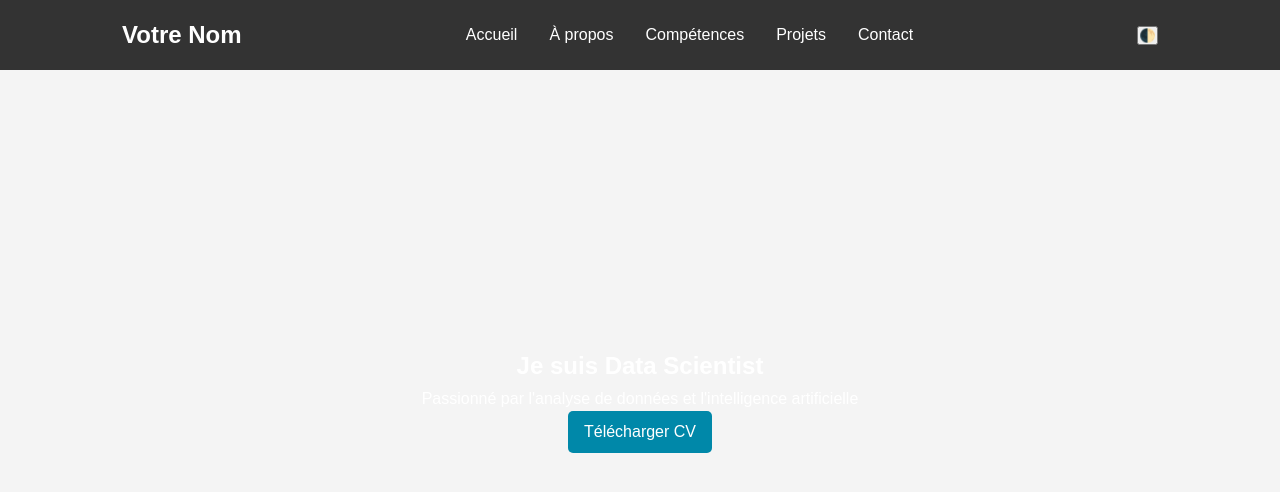
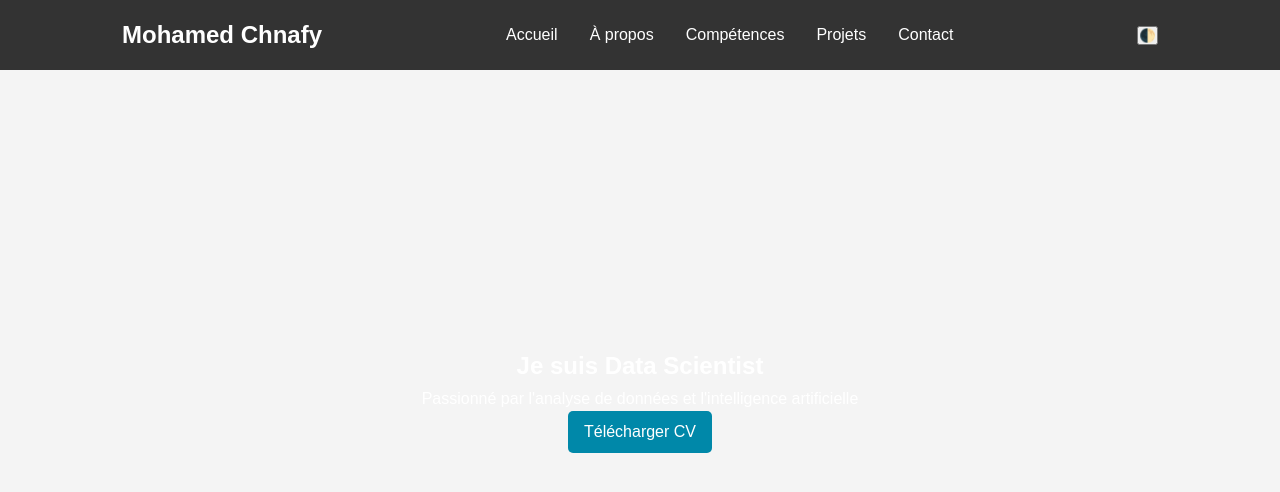
Before and after one commit to mohamedchnafy-ds/mohamed-chnafy.github.io, a plain HTML site: page index.html in a window 1280 px wide. Shown: the top 492 px of the page. Drawn offline with nearby package versions, Linux system fonts and the light colour scheme; a script that the page names is missing.

Commit message:
J'ai changé le prenom et nom dans le fichier index.html

```diff
--- a/index.html
+++ b/index.html
@@ -12,7 +12,7 @@
     <header>
         <nav id="navbar">
             <div class="container">
-                <h1 id="logo">Votre Nom</h1>
+                <h1 id="logo">Mohamed Chnafy</h1>
                 <ul>
                     <li><a href="#home">Accueil</a></li>
                     <li><a href="#about">À propos</a></li>
```
